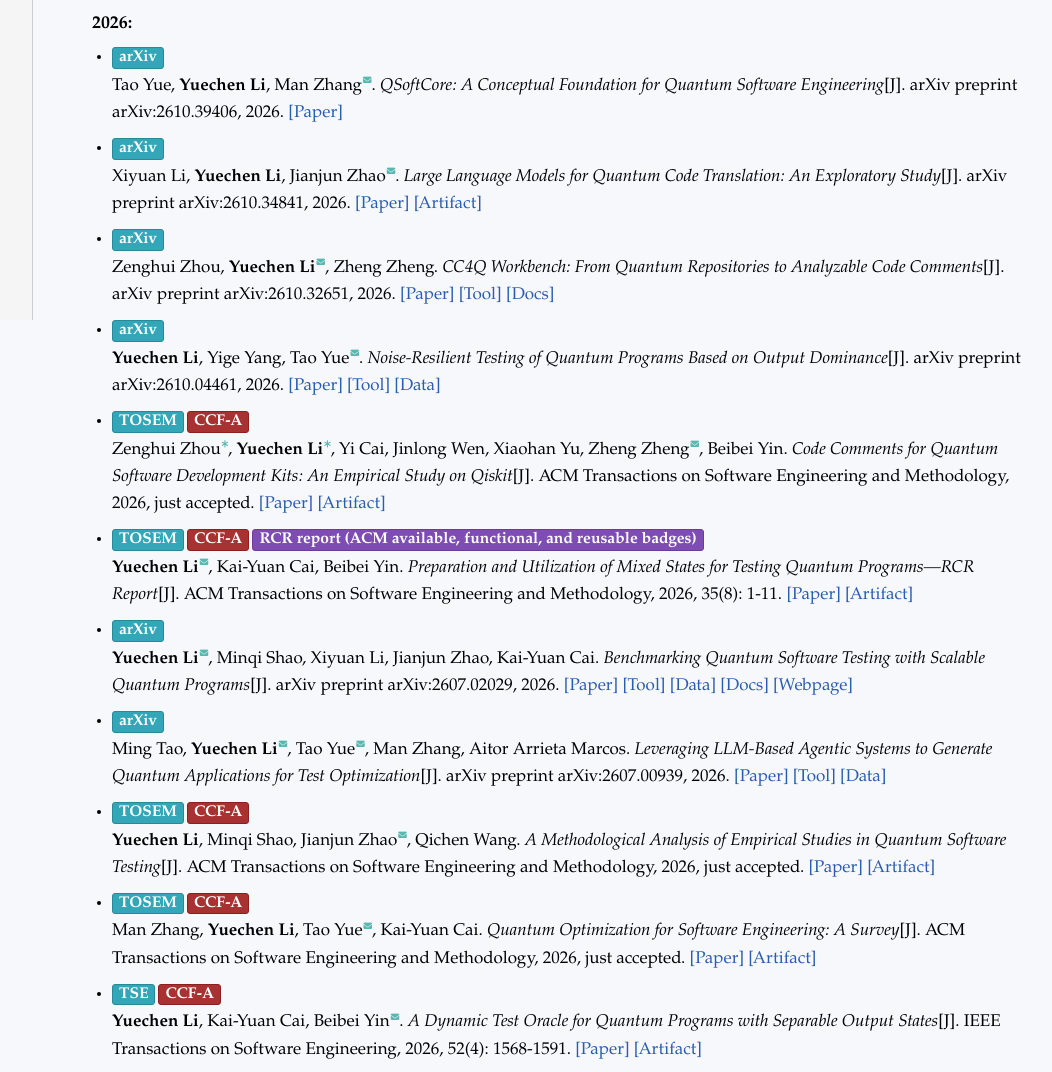
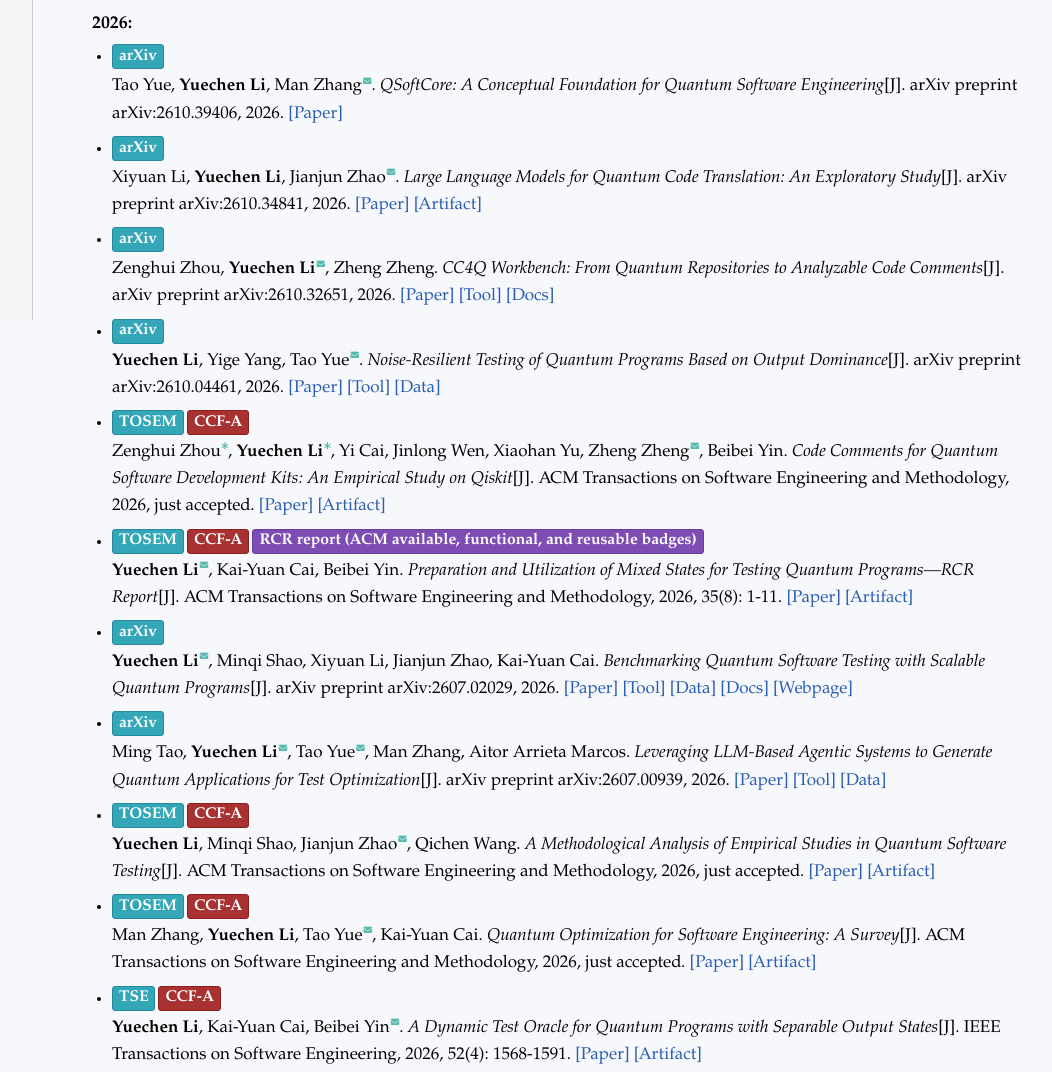
Before and after one commit to NahidaNahida/NahidaNahida.github.io, a plain HTML site: page publications.html in a window 1280 px wide. Shown: the part 500-1572 px from the top of the page, without its empty margins (168-1220 px from the left). Drawn offline with Linux system fonts and the light colour scheme; no server answers; some icons are missing; a web font is replaced by a local one.

Commit message:
Fix cross-platform Kai font rendering

```diff
--- a/publications.html
+++ b/publications.html
@@ -1,9 +1,9 @@
 <!DOCTYPE html>
-<html>
+<html lang="en">
 <head>
     <meta charset="UTF-8">
     <title>Publications | Yuechen Li</title>
-    <link rel="stylesheet" href="style.css?v=20260607-5">
+    <link rel="stylesheet" href="style.css?v=20261109-5">
 
     <!-- icons -->
     <link rel="stylesheet" href="https://cdnjs.cloudflare.com/ajax/libs/font-awesome/6.4.0/css/all.min.css">
@@ -38,14 +38,14 @@ The paper types incorporate methodological proposals, empirical studies, literat
 <ul class="content-list publication-list">
 
     <li>
-        <span class="pub-badges"><span class="venue">arXiv</span></span>Tao Yue, <b>Yuechen Li</b>, Man Zhang<sup class="author-note note-corresponding" aria-label="Corresponding author"></sup>.
+        <span class="pub-badges"><span class="venue">arXiv</span></span><br>Tao Yue, <b>Yuechen Li</b>, Man Zhang<sup class="author-note note-corresponding" aria-label="Corresponding author"></sup>.
         <i>QSoftCore: A Conceptual Foundation for Quantum Software Engineering</i>[J].
         arXiv preprint arXiv:2610.39406, 2026.
         <a href="https://arxiv.org/abs/2610.39406">[Paper]</a>
     </li>
 
     <li>
-        <span class="pub-badges"><span class="venue">arXiv</span></span>Xiyuan Li, <b>Yuechen Li</b>, Jianjun Zhao<sup class="author-note note-corresponding" aria-label="Corresponding author"></sup>.
+        <span class="pub-badges"><span class="venue">arXiv</span></span><br>Xiyuan Li, <b>Yuechen Li</b>, Jianjun Zhao<sup class="author-note note-corresponding" aria-label="Corresponding author"></sup>.
         <i>Large Language Models for Quantum Code Translation: An Exploratory Study</i>[J].
         arXiv preprint arXiv:2610.34841, 2026.
         <a href="https://arxiv.org/abs/2610.34841">[Paper]</a>
@@ -53,7 +53,7 @@ The paper types incorporate methodological proposals, empirical studies, literat
     </li>
 
     <li>
-        <span class="pub-badges"><span class="venue">arXiv</span></span>Zenghui Zhou, <b>Yuechen Li</b><sup class="author-note note-corresponding" aria-label="Corresponding author"></sup>, Zheng Zheng.
+        <span class="pub-badges"><span class="venue">arXiv</span></span><br>Zenghui Zhou, <b>Yuechen Li</b><sup class="author-note note-corresponding" aria-label="Corresponding author"></sup>, Zheng Zheng.
         <i>CC4Q Workbench: From Quantum Repositories to Analyzable Code Comments</i>[J].
         arXiv preprint arXiv:2610.32651, 2026.
         <a href="https://arxiv.org/abs/2610.32651">[Paper]</a>
@@ -62,7 +62,7 @@ The paper types incorporate methodological proposals, empirical studies, literat
     </li>
 
     <li>
-        <span class="pub-badges"><span class="venue">arXiv</span></span><b>Yuechen Li</b>, Yige Yang, Tao Yue<sup class="author-note note-corresponding" aria-label="Corresponding author"></sup>.
+        <span class="pub-badges"><span class="venue">arXiv</span></span><br><b>Yuechen Li</b>, Yige Yang, Tao Yue<sup class="author-note note-corresponding" aria-label="Corresponding author"></sup>.
         <i>Noise-Resilient Testing of Quantum Programs Based on Output Dominance</i>[J].
         arXiv preprint arXiv:2610.04461, 2026.
         <a href="https://arxiv.org/abs/2610.04461">[Paper]</a>
@@ -72,7 +72,7 @@ The paper types incorporate methodological proposals, empirical studies, literat
 
 
     <li>
-        <span class="pub-badges"><span class="venue">TOSEM</span><span class="rank">CCF-A</span></span>Zenghui Zhou<sup class="author-note note-cofirst" aria-label="Co-first author"></sup>, <b>Yuechen Li</b><sup class="author-note note-cofirst" aria-label="Co-first author"></sup>, Yi Cai, Jinlong Wen, Xiaohan Yu, Zheng Zheng<sup class="author-note note-corresponding" aria-label="Corresponding author"></sup>, Beibei Yin.
+        <span class="pub-badges"><span class="venue">TOSEM</span><span class="rank">CCF-A</span></span><br>Zenghui Zhou<sup class="author-note note-cofirst" aria-label="Co-first author"></sup>, <b>Yuechen Li</b><sup class="author-note note-cofirst" aria-label="Co-first author"></sup>, Yi Cai, Jinlong Wen, Xiaohan Yu, Zheng Zheng<sup class="author-note note-corresponding" aria-label="Corresponding author"></sup>, Beibei Yin.
         <i>Code Comments for Quantum Software Development Kits: An Empirical Study on Qiskit</i>[J].
         ACM Transactions on Software Engineering and Methodology, 2026, just accepted.
         <a href="https://dl.acm.org/doi/10.1145/3847113">[Paper]</a>
@@ -80,7 +80,7 @@ The paper types incorporate methodological proposals, empirical studies, literat
     </li>
 
     <li>
-        <span class="pub-badges"><span class="venue">TOSEM</span><span class="rank">CCF-A</span><span class="tag">RCR report (ACM available, functional, and reusable badges)</span></span><b>Yuechen Li</b><sup class="author-note note-corresponding" aria-label="Corresponding author"></sup>, Kai-Yuan Cai, Beibei Yin.
+        <span class="pub-badges"><span class="venue">TOSEM</span><span class="rank">CCF-A</span><span class="tag">RCR report (ACM available, functional, and reusable badges)</span></span><br><b>Yuechen Li</b><sup class="author-note note-corresponding" aria-label="Corresponding author"></sup>, Kai-Yuan Cai, Beibei Yin.
         <i>Preparation and Utilization of Mixed States for Testing Quantum Programs—RCR Report</i>[J].
         ACM Transactions on Software Engineering and Methodology, 2026, 35(8): 1-11.
         <a href="https://dl.acm.org/doi/epdf/10.1145/3786776">[Paper]</a>
@@ -88,7 +88,7 @@ The paper types incorporate methodological proposals, empirical studies, literat
     </li>
 
     <li>
-        <span class="pub-badges"><span class="venue">arXiv</span></span><b>Yuechen Li</b><sup class="author-note note-corresponding" aria-label="Corresponding author"></sup>, Minqi Shao, Xiyuan Li, Jianjun Zhao, Kai-Yuan Cai.
+        <span class="pub-badges"><span class="venue">arXiv</span></span><br><b>Yuechen Li</b><sup class="author-note note-corresponding" aria-label="Corresponding author"></sup>, Minqi Shao, Xiyuan Li, Jianjun Zhao, Kai-Yuan Cai.
         <i>Benchmarking Quantum Software Testing with Scalable Quantum Programs</i>[J].
         arXiv preprint arXiv:2607.02029, 2026.
         <a href="https://arxiv.org/abs/2607.02029">[Paper]</a>
@@ -99,7 +99,7 @@ The paper types incorporate methodological proposals, empirical studies, literat
     </li>
 
     <li>
-        <span class="pub-badges"><span class="venue">arXiv</span></span>Ming Tao, <b>Yuechen Li</b><sup class="author-note note-corresponding" aria-label="Corresponding author"></sup>, Tao Yue<sup class="author-note note-corresponding" aria-label="Corresponding author"></sup>, Man Zhang, Aitor Arrieta Marcos.
+        <span class="pub-badges"><span class="venue">arXiv</span></span><br>Ming Tao, <b>Yuechen Li</b><sup class="author-note note-corresponding" aria-label="Corresponding author"></sup>, Tao Yue<sup class="author-note note-corresponding" aria-label="Corresponding author"></sup>, Man Zhang, Aitor Arrieta Marcos.
         <i>Leveraging LLM-Based Agentic Systems to Generate Quantum Applications for Test Optimization</i>[J].
         arXiv preprint arXiv:2607.00939, 2026.
         <a href="https://arxiv.org/abs/2607.00939">[Paper]</a>
@@ -108,7 +108,7 @@ The paper types incorporate methodological proposals, empirical studies, literat
     </li>
 
     <li>
-        <span class="pub-badges"><span class="venue">TOSEM</span><span class="rank">CCF-A</span></span><b>Yuechen Li</b>, Minqi Shao, Jianjun Zhao<sup class="author-note note-corresponding" aria-label="Corresponding author"></sup>, Qichen Wang.
+        <span class="pub-badges"><span class="venue">TOSEM</span><span class="rank">CCF-A</span></span><br><b>Yuechen Li</b>, Minqi Shao, Jianjun Zhao<sup class="author-note note-corresponding" aria-label="Corresponding author"></sup>, Qichen Wang.
         <i>A Methodological Analysis of Empirical Studies in Quantum Software Testing</i>[J].
         ACM Transactions on Software Engineering and Methodology, 2026, just accepted.
         <a href="https://dl.acm.org/doi/10.1145/3819590">[Paper]</a>
@@ -116,7 +116,7 @@ The paper types incorporate methodological proposals, empirical studies, literat
     </li>
 
     <li>
-        <span class="pub-badges"><span class="venue">TOSEM</span><span class="rank">CCF-A</span></span>Man Zhang, <b>Yuechen Li</b>, Tao Yue<sup class="author-note note-corresponding" aria-label="Corresponding author"></sup>, Kai-Yuan Cai.
+        <span class="pub-badges"><span class="venue">TOSEM</span><span class="rank">CCF-A</span></span><br>Man Zhang, <b>Yuechen Li</b>, Tao Yue<sup class="author-note note-corresponding" aria-label="Corresponding author"></sup>, Kai-Yuan Cai.
         <i>Quantum Optimization for Software Engineering: A Survey</i>[J].
         ACM Transactions on Software Engineering and Methodology, 2026, just accepted.
         <a href="https://dl.acm.org/doi/10.1145/3816147">[Paper]</a>
@@ -124,7 +124,7 @@ The paper types incorporate methodological proposals, empirical studies, literat
     </li>
 
     <li>
-        <span class="pub-badges"><span class="venue">TSE</span><span class="rank">CCF-A</span></span><b>Yuechen Li</b>, Kai-Yuan Cai, Beibei Yin<sup class="author-note note-corresponding" aria-label="Corresponding author"></sup>.
+        <span class="pub-badges"><span class="venue">TSE</span><span class="rank">CCF-A</span></span><br><b>Yuechen Li</b>, Kai-Yuan Cai, Beibei Yin<sup class="author-note note-corresponding" aria-label="Corresponding author"></sup>.
         <i>A Dynamic Test Oracle for Quantum Programs with Separable Output States</i>[J].
         IEEE Transactions on Software Engineering, 2026, 52(4): 1568-1591.
         <a href="https://ieeexplore.ieee.org/abstract/document/11421015">[Paper]</a>
@@ -135,7 +135,7 @@ The paper types incorporate methodological proposals, empirical studies, literat
 <div class="publication-year">2025:</div>
 <ul class="content-list publication-list">
     <li>
-        <span class="pub-badges"><span class="venue">arXiv</span></span>Man Zhang, <b>Yuechen Li</b>, Tao Yue<sup class="author-note note-corresponding" aria-label="Corresponding author"></sup>, Kai-Yuan Cai.
+        <span class="pub-badges"><span class="venue">arXiv</span></span><br>Man Zhang, <b>Yuechen Li</b>, Tao Yue<sup class="author-note note-corresponding" aria-label="Corresponding author"></sup>, Kai-Yuan Cai.
         <i>Empirical Studies on Quantum Optimization for Software Engineering: A Systematic Analysis</i>[J].
         arXiv preprint arXiv:2510.27113, 2025.
         <a href="https://arxiv.org/pdf/2510.27113">[Paper]</a>
@@ -143,7 +143,7 @@ The paper types incorporate methodological proposals, empirical studies, literat
     </li>
 
     <li>
-        <span class="pub-badges"><span class="venue">TQE</span><span class="rank">JCR-Q1</span></span>Linzhi Huang, Hanyu Pei, <b>Yuechen Li</b>, Beibei Yin<sup class="author-note note-corresponding" aria-label="Corresponding author"></sup>, Kai-Yuan Cai.
+        <span class="pub-badges"><span class="venue">TQE</span><span class="rank">JCR-Q1</span></span><br>Linzhi Huang, Hanyu Pei, <b>Yuechen Li</b>, Beibei Yin<sup class="author-note note-corresponding" aria-label="Corresponding author"></sup>, Kai-Yuan Cai.
         <i>A Dynamic Testing Strategy with Incremental Learning Model for Quantum Programs</i>[J]
         IEEE Transactions on Quantum Engineering, 2025, 7: 1-27.
         <a href="https://ieeexplore.ieee.org/stamp/stamp.jsp?arnumber=11223239">[Paper]</a>
@@ -152,7 +152,7 @@ The paper types incorporate methodological proposals, empirical studies, literat
 
 
     <li>
-        <span class="pub-badges"><span class="venue">QRS</span><span class="rank">CCF-C</span></span>Xiaohan Yu, <b>Yuechen Li</b>, Jinlong Wen, Kai-Yuan Cai, Beibei Yin<sup class="author-note note-corresponding" aria-label="Corresponding author"></sup>.
+        <span class="pub-badges"><span class="venue">QRS</span><span class="rank">CCF-C</span></span><br>Xiaohan Yu, <b>Yuechen Li</b>, Jinlong Wen, Kai-Yuan Cai, Beibei Yin<sup class="author-note note-corresponding" aria-label="Corresponding author"></sup>.
         <i>QuAInth: A Code Comment Approach for Application-Oriented Quantum Programs via N-Version LLMs</i>[C]
         //2025 25th International Conference on Software Quality, Reliability and Security (QRS). 2025: 13-24.
         <a href="https://ieeexplore.ieee.org/abstract/document/11173486">[Paper]</a>
@@ -160,7 +160,7 @@ The paper types incorporate methodological proposals, empirical studies, literat
     </li>
 
     <li>
-        <span class="pub-badges"><span class="venue">TOSEM</span><span class="rank">CCF-A</span></span><b>Yuechen Li</b>, Kai-Yuan Cai<sup class="author-note note-corresponding" aria-label="Corresponding author"></sup>, Beibei Yin.
+        <span class="pub-badges"><span class="venue">TOSEM</span><span class="rank">CCF-A</span></span><br><b>Yuechen Li</b>, Kai-Yuan Cai<sup class="author-note note-corresponding" aria-label="Corresponding author"></sup>, Beibei Yin.
         <i>Preparation and Utilization of Mixed States for Testing Quantum Programs</i>[J].
         ACM Transactions on Software Engineering and Methodology, 2025, 34(8): 1-44.
         <a href="https://dl.acm.org/doi/pdf/10.1145/3736757">[Paper]</a>
@@ -171,14 +171,14 @@ The paper types incorporate methodological proposals, empirical studies, literat
 <div class="publication-year">2024:</div>
 <ul class="content-list publication-list">
     <li>
-        <span class="pub-badges"><span class="venue">QRS</span><span class="rank">CCF-C</span></span>Linzhi Huang, Hanyu Pei, <b>Yuechen Li</b>, Beibei Yin<sup class="author-note note-corresponding" aria-label="Corresponding author"></sup>, Kai-Yuan Cai.
+        <span class="pub-badges"><span class="venue">QRS</span><span class="rank">CCF-C</span></span><br>Linzhi Huang, Hanyu Pei, <b>Yuechen Li</b>, Beibei Yin<sup class="author-note note-corresponding" aria-label="Corresponding author"></sup>, Kai-Yuan Cai.
         <i>A Strategy of Dynamic Random Testing with Hybrid Distance Metrics for Quantum Programs</i>[C]
         //2024 IEEE 24th International Conference on Software Quality, Reliability and Security (QRS). 2024: 1-12.
         <a href="https://ieeexplore.ieee.org/abstract/document/10684628">[Paper]</a>
     </li>
 
     <li>
-        <span class="pub-badges"><span class="venue">TOSEM</span><span class="rank">CCF-A</span></span><b>Yuechen Li</b>, Hanyu Pei, Linzhi Huang, Beibei Yin<sup class="author-note note-corresponding" aria-label="Corresponding author"></sup>, Kai-Yuan Cai.
+        <span class="pub-badges"><span class="venue">TOSEM</span><span class="rank">CCF-A</span></span><br><b>Yuechen Li</b>, Hanyu Pei, Linzhi Huang, Beibei Yin<sup class="author-note note-corresponding" aria-label="Corresponding author"></sup>, Kai-Yuan Cai.
         <i>Automatic Repair of Quantum Programs via Unitary Operation</i>[J].
         ACM Transactions on Software Engineering and Methodology, 2024, 33(6): 1-43.
         <a href="https://dl.acm.org/doi/pdf/10.1145/3664604">[Paper]</a>
--- a/style.css
+++ b/style.css
@@ -1,3 +1,12 @@
+@font-face {
+  font-family: "Site Kai";
+  src: url("assets/fonts/kaiti-sc-subset.woff2") format("woff2");
+  font-weight: 400;
+  font-style: normal;
+  font-display: swap;
+  unicode-range: U+3000-303F, U+3400-4DBF, U+4E00-9FFF, U+FF00-FFEF;
+}
+
 body{
   margin:0;
   font-family: "Palatino Linotype","Book Antiqua",Palatino,serif;
@@ -66,8 +75,9 @@ body{
     transition: margin-left 0.3s ease;
 }
 
-:lang(zh){
-  font-family: "KaiTi","STKaiti","Kaiti SC","Songti SC",serif;
+/* Use macOS's built-in Simplified Chinese Kai face when Chinese glyphs appear. */
+:lang(zh), :lang(zh-Hans), :lang(zh-CN), :lang(zh-SG), :lang(zh-TW), :lang(zh-Hant) {
+  font-family: "Site Kai", "楷体-简", "STKaitiSC-Regular", "Kaiti SC", KaiTi, serif;
 }
 
 h1{
@@ -138,29 +148,33 @@ a:hover{
 }
 
 .pub-badges {
-    display: flex;
+    /* An inline flex box keeps WebKit's list marker out of the first badge. */
+    display: inline-flex;
+    vertical-align: top;
+    flex-wrap: wrap;
+    align-items: flex-start;
+    gap: 3px;
     width: fit-content;
+    max-width: 100%;
     margin-bottom: 4px;
-    vertical-align: baseline;
+    font-size: 0.92em;
+    font-weight: bold;
+    line-height: 1.25;
 }
 
-.pub-badges span + span {
-    margin-left: 3px;
-}
-
-.pub-badges .venue,
-.pub-badges .mybold,
-.pub-badges .rank,
-.pub-badges .tag {
-    display: inline-block;
-    padding: 0 6px;
+.pub-badges > span {
+    display: inline-flex;
+    align-items: center;
+    justify-content: center;
+    box-sizing: border-box;
+    min-height: 1.6em;
+    max-width: 100%;
+    padding: 0.1em 6px;
     border-radius: 3px;
     color: #fff;
-    font-size: 0.92em;
     font-style: normal;
-    font-weight: bold;
-    line-height: 1.25;
     text-align: center;
+    overflow-wrap: anywhere;
 }
 
 .pub-badges .venue,
```
Also changed, not shown: index.html (+2 -2 lines), news.html (+7 -7 lines), 2 other files.
